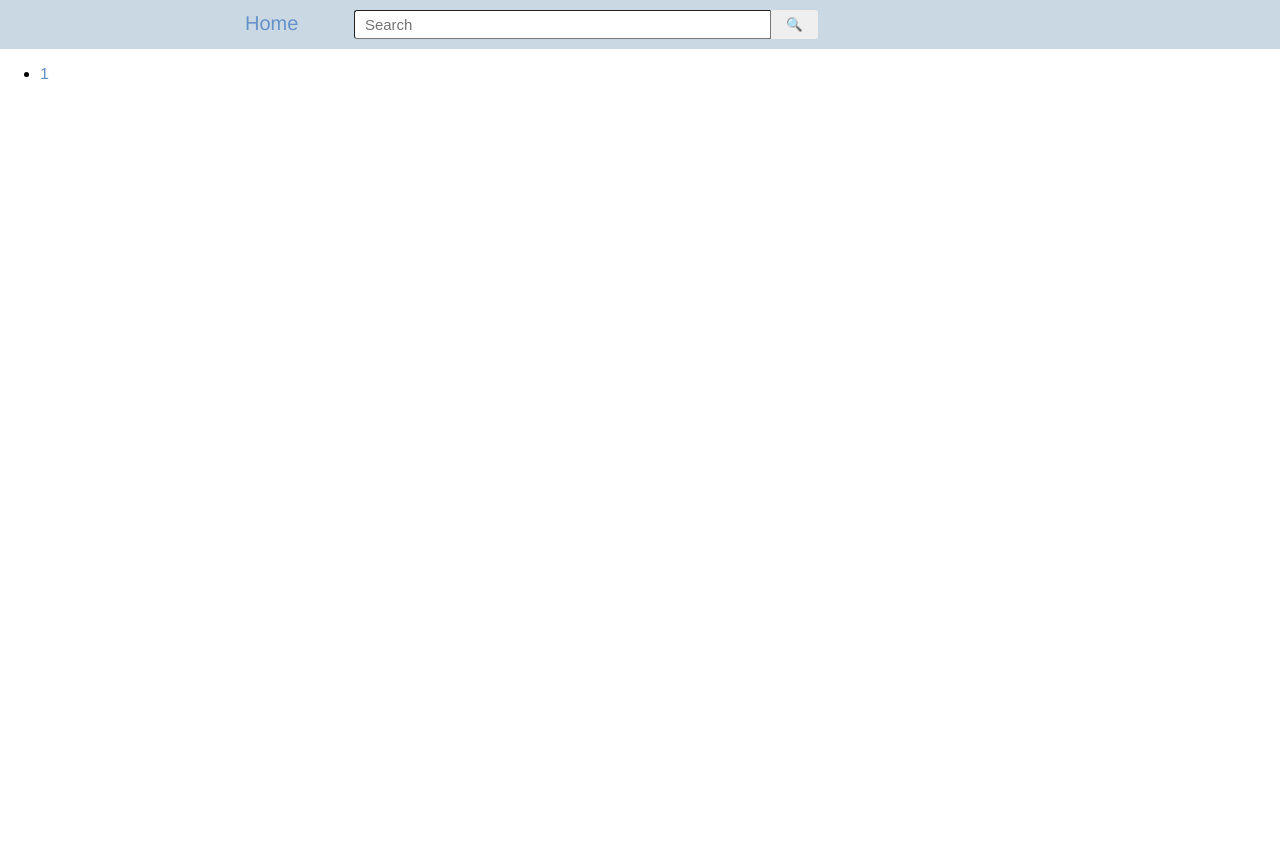
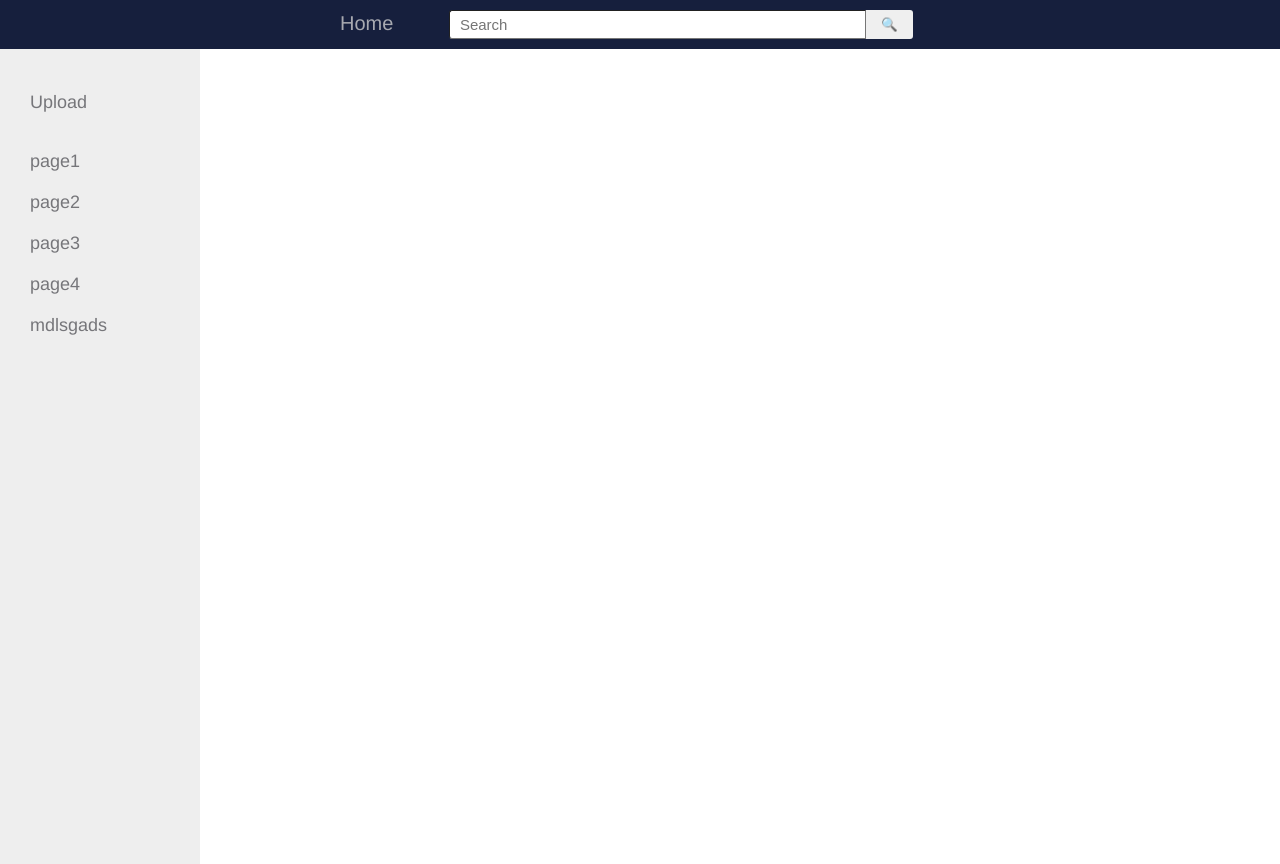
Before and after one commit to daisyb/vigilant-web-gallery, a Python web app: template templates/base.html in a window 1280 px wide. Before the commit the page ends 79 px from the top, so only its background shows below. Run offline with Jinja, Linux system fonts and the light colour scheme; the template is opened without the code that fills it: most values are stand-ins (such as "Sample title", 1, 10 or a date in 2020).

Commit message:
side dropdown

```diff
--- a/static/css/style.css
+++ b/static/css/style.css
@@ -2,7 +2,8 @@ body {
     text-align:left;
     margin:0;
     padding:0;
-    font-family:"Helvetica"
+    font-family:"Helvetica";
+
 }
 
 
@@ -14,21 +15,26 @@ a {
 a:hover {
     text-decoration:underline;
 }
-.nav-top {
-    background-color:#CAD8E3;
+
+#nav-top {
+    background-color:#161F3D;/*#CAD8E3;*/
     padding:10px;
     font-size:20px;
 }
 
     .nav-contents {
-        padding-left:10px;
+        padding-left:200px;
 	width:800px;
 	margin:auto;
 	position:relative;
     }
 
+    .nav-contents a {
+	color:#A7A9B0;
+    }
+
         .nav-contents a:hover {
-	    color:#94AFD1;
+	    color:white;
 	    text-decoration:none;
 	    cursor:pointer;
 	}
@@ -59,3 +65,62 @@ a:hover {
 	    padding: 0px 15px 0px 15px;
 	    cursor:pointer;
 	}
+
+	.search-div input[type=submit]:hover {
+	    border-width:1px;
+	    color: #9E9E9D;
+	}
+
+
+.nav-side {
+    background-color:#eeeeee;
+    width:200px;
+    height:100vh;
+    padding: 15px 0px 0px 0px;
+    font-size:18px;
+    float:left;
+}
+
+    .nav-side ul {
+	list-style-type: none;
+	width:100%;
+	padding-left:0px;
+	marigin:0px;
+    }
+
+        .nav-side li {
+	    width:100%;
+	    padding:10px 0px 10px 0px;
+	}
+
+        .nav-side li:hover{
+	    background-color:#D9DADE;
+	}
+
+	    .nav-side li a {
+		display:block;
+		position:relative;
+		padding-left: 30px;
+		color: #76767A/*#8C8D91;*/
+	    }
+
+	    .nav-side li a:hover {
+		text-decoration:none;
+	    }
+
+.main {
+}
+
+.dropdown {
+    position:relative;
+    display: inline-block;
+}
+
+.dropdown-content {
+    display:none;
+    position:absolute;
+}
+
+.dropdown:hover .dropdown-content {
+    display: block;
+}
--- a/templates/base.html
+++ b/templates/base.html
@@ -6,24 +6,59 @@
     <meta name="viewport" content="width=device-width, initial-scale=1">
   </head>
   <body>
-    <div class="nav-top">
+    <div id="nav-top">
       <div class="nav-contents">
 	<a herf="/home">Home</a>
 	<div class="search-div">
-	  <form>
+	  <form method="post">
 	    <input type="text" name="search" placeholder="Search">
-	    <input type="submit" value="&#128269;";
+	    <input type="submit" value="&#128269;">
 	  </form>
 	</div>
       </div>
     </div>
-    <div>
-      <ul class="nav-side">
-	{% for page in galleries %}
-	<li><a href ="/{{ page }}">{{ page }}</a></li>
-	{% endfor %}
+    <div id="nav-side" class="nav-side">
+      <ul>
+	<li><a href="upload">Upload</a></li>
+      </ul>
+      <ul>
+	<!-- {% for page in galleries %} -->
+	<!-- <li><a href ="/{{ page }}">{{ page }}</a></li>-->
+	<!-- {% endfor %} -->
+	<li id="test"><a href="page1">page1</a></li>
+	<li><a href="page2">page2</a></li>
+	<li><a href="page3">page3</a></li>
+	<li><a href="page4">page4</a></li>
+	<li><a href="page5">mdlsgads</a></li>
       </ul>
     </div>
-    {% block contents %}{% endblock %}
+    <script>
+     window.addEventListener('resize', function(e){
+
+	 if (document.documentElement.clientWidth < 800){
+             console.log("hohoohoh");
+	     /* working on making the side menu a dropdown when
+	     window is small */
+	     var sNav = document.getElementById("nav-side");
+	     sNav.className = "dropdown-contents";
+
+	     for(var i = 0; i < sNav.childElementCount; i++){
+                 sNav.children[i].className = "dropdown-content";
+	     }
+
+	     var tNav = document.getElementById("nav-top");
+	     var dropmenu = document.createElement("span");
+             dropmenu.className = "dropmenu";
+             dropmenu.innerHTML = "menu";
+	     tNav.appendChild(dropmenu);
+	 };
+     });
+    </script>
+    <div class="main">
+
+    </div>
+
+
+
   </body>
 </html>
```
